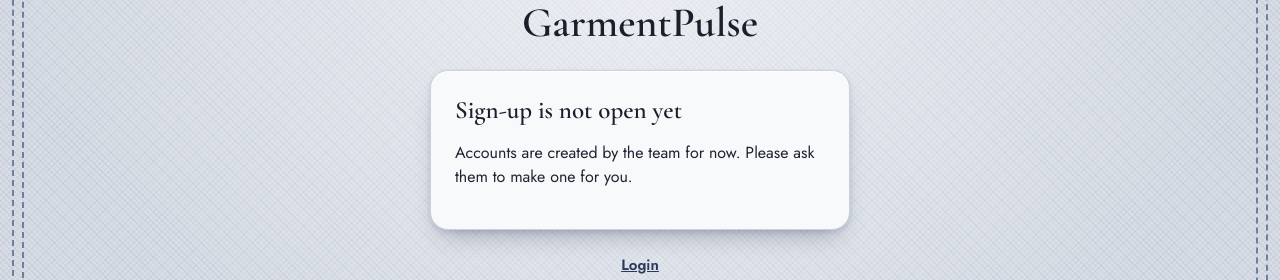
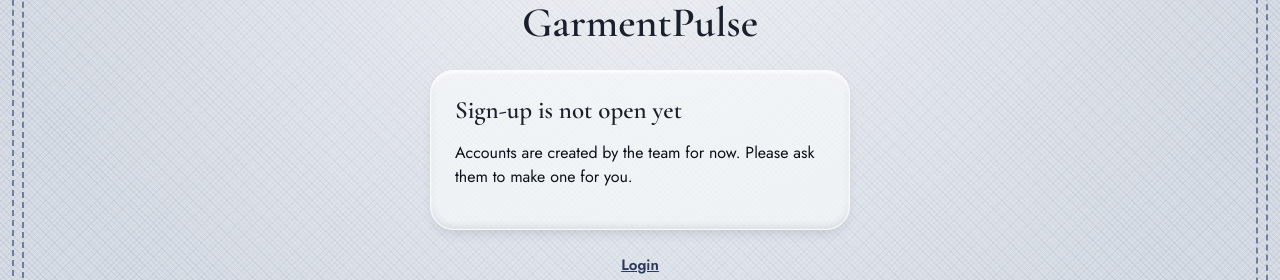
Before and after one commit to mithimin/garmentpulse, a Next.js app in the folder apps/web/: page /signup in a window 1280 px wide. Shown: the part 328-608 px from the top of the page. Built offline with nearby package versions, Linux system fonts and the light colour scheme; no server answers; a web font is replaced by a local one; what @garmentpulse/shared would draw is missing.

Commit message:
Make the cards see-through with smooth button-like edges

```diff
--- a/apps/web/app/globals.css
+++ b/apps/web/app/globals.css
@@ -280,19 +280,29 @@
 .card {
   position: relative;
   /* A plain, soft, raised card: no pattern and no stitch, so it never clashes with the
-     grid cloth behind it. A pale top edge and a gentle shadow make it look lifted. */
-  background: var(--card);
-  border: 1px solid var(--card-border);
-  border-radius: 18px;
+     grid cloth behind it. The rounded edge is smooth like a button: a pale rim on the top,
+     a faint shade on the bottom, and a very light shadow behind. */
+  /* 70% solid: a good deal of the grid cloth shows through. */
+  background: rgba(247, 249, 251, 0.7);
+  border: 1px solid rgba(255, 255, 255, 0.55);
+  border-radius: 24px;
   padding: var(--space-6);
   box-shadow:
-    inset 0 1px 0 rgba(255, 255, 255, 0.9),
-    0 14px 26px -12px rgba(31, 43, 71, 0.38),
-    0 2px 5px rgba(31, 43, 71, 0.12);
+    inset 0 2px 3px rgba(255, 255, 255, 0.85),
+    inset 0 -3px 6px rgba(31, 43, 71, 0.1),
+    0 6px 14px -6px rgba(31, 43, 71, 0.2);
 }
 .card > * {
   position: relative;
   z-index: 1;
+}
+/* Darker text on the light cards, so it stays easy to read on a see-through card. */
+.card {
+  color: #0b1119;
+}
+.card-list .table td,
+.card-list .tech-name {
+  color: #0b1119;
 }
 
 /* ---------- Buttons (design system 9.1) ---------- */
@@ -425,19 +435,34 @@
   position: relative;
   display: flex;
   flex-direction: column;
-  align-items: flex-start;
+  /* Everything inside (label, number, tag) sits in the middle of the card. */
+  align-items: center;
+  text-align: center;
   gap: var(--space-2);
   /* Plain colour with a soft light-to-dark fade (no pattern, no stitch), raised like a pillow. */
-  background-color: var(--number-box);
-  background-image: linear-gradient(180deg, #6a7e94, var(--number-box) 55%, #566a80);
-  border: 1px solid var(--number-box-border);
-  border-radius: 18px;
+  /* 70% solid: a good deal of the grid cloth shows through. */
+  background-color: transparent;
+  background-image: linear-gradient(
+    180deg,
+    rgba(106, 126, 148, 0.7),
+    rgba(95, 115, 135, 0.7) 55%,
+    rgba(86, 106, 128, 0.7)
+  );
+  border: 1px solid rgba(255, 255, 255, 0.4);
+  border-radius: 24px;
   padding: var(--space-5) var(--space-6);
+  /* Bright white text. The soft dark shadow keeps it sharp and easy to read even though the
+     card is see-through. */
   color: #ffffff;
+  text-shadow:
+    0 1px 2px rgba(8, 16, 34, 0.75),
+    0 0 10px rgba(8, 16, 34, 0.35);
+  /* Smooth, button-like edge: a pale rim on top, a faint shade underneath, and a very light
+     shadow behind the card. */
   box-shadow:
-    inset 0 1px 0 rgba(255, 255, 255, 0.35),
-    0 14px 26px -12px rgba(31, 43, 71, 0.5),
-    0 2px 5px rgba(31, 43, 71, 0.2);
+    inset 0 2px 3px rgba(255, 255, 255, 0.45),
+    inset 0 -3px 6px rgba(15, 26, 48, 0.18),
+    0 6px 14px -6px rgba(31, 43, 71, 0.25);
 }
 .count-number {
   font-size: 44px;
@@ -466,6 +491,7 @@
 .count-tag {
   /* Centred in the middle of the card. */
   align-self: center;
+  text-shadow: none;
   text-align: center;
   justify-content: center;
   display: inline-flex;
@@ -902,9 +928,9 @@
 
 /* The darker blue card used for lists (design system 3.2, "second card"). */
 .card-list {
-  background: linear-gradient(180deg, #c3cedb, var(--list-card) 60%);
+  background: linear-gradient(180deg, rgba(195, 206, 219, 0.7), rgba(180, 193, 207, 0.7) 60%);
   border-color: #8c9db0;
-  color: #1e2a38;
+  color: #0b1119;
 }
 .card-list .table td {
   background: transparent;
@@ -932,7 +958,7 @@
 /* A smaller line under a cell's main text (for example the time under a name). */
 .cell-sub {
   font-size: 14px;
-  color: #2c3a4b;
+  color: #162130;
 }
 
 /* ---------- Pop-up box (Assign) ---------- */
```
